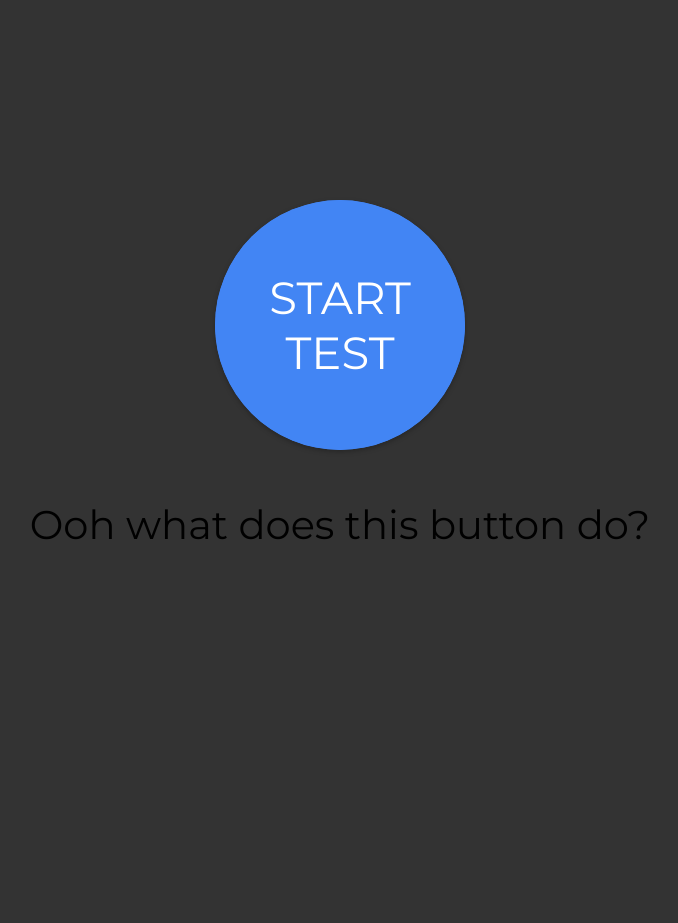
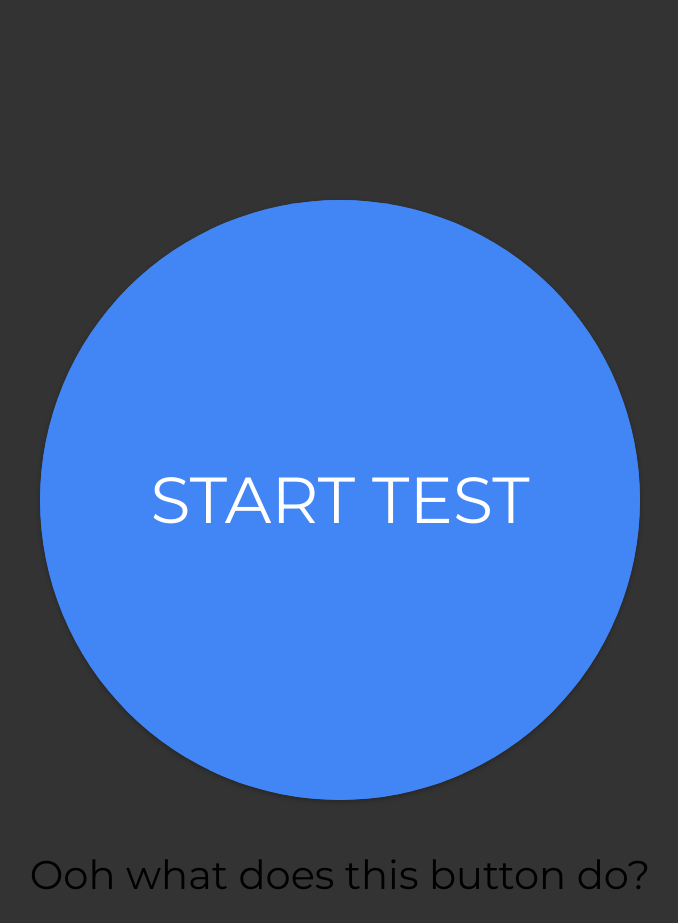
Before and after one commit to DreamBrewHackathon/DrunkLocationTracker, a Flask app: page /sobrietytest in a window 1280 px wide. Shown: the part 177-1100 px from the top of the page, without its empty margins (300-978 px from the left). Before the commit the page ends 716 px from the top, so only its background shows below. Run offline with Flask 2, Linux system fonts and the light colour scheme.

Commit message:
Updated sobrietytest

```diff
--- a/app/templates/formdetails.html
+++ b/app/templates/formdetails.html
@@ -37,7 +37,7 @@
             height: 100px;
             margin: 10px;
             width: 80%;
-            font-size: 25px;
+            font-size: 50px;
             text-align: center;
 
         }
--- a/app/templates/sobrietytest.html
+++ b/app/templates/sobrietytest.html
@@ -114,8 +114,8 @@ body {
     text-align: center;
     position: relative;
     align-content: center;
-    width: 250px;
-    height: 250px;
+    width: 600px;
+    height: 600px;
     border-radius: 50%;
     color: #fff;
     overflow: hidden;
@@ -143,19 +143,19 @@ body {
 }
 
 .test {
-    height: 250px;
-    width: 250px;
-    border-radius: 125px;
+    height: 600px;
+    width: 600px;
+    border-radius: 50%;
     background-color: #4285f4;
     color: #fff;
     border: none;
-    font-size: 45px;
+    font-size: 65px;
     font-family: 'Montserrat', sans-serif;
 }
 
 .test-big {
-    height: 350px;
-    width: 350px;
+    height: 600px;
+    width: 600px;
     border-radius: 125px;
     color: white;
     background-color: darkgreen;
@@ -165,9 +165,9 @@ body {
 }
 
 .test-testing {
-    height: 250px;
-    width: 250px;
-    border-radius: 125px;
+    height: 600px;
+    width: 600px;
+    border-radius: 50%;
     color: white;
     background-color: darkred;
     border: none;
@@ -283,7 +283,7 @@ a:  {
     </div>
 
     <p><div id="passDiv">Ooh what does this button do?</div></p>
-<button id="splash-button" class="bg"><a href="url_for('drive_home')"></a>BOOK MY RIDE</button>
+    <a target="_blank" href="https://m.uber.com/"><button id="splash-button" class="bg">BOOK MY RIDE</button></a>
 </div>
 <!--<a href=# id="calculate">Start Testing</a>-->
 
```
